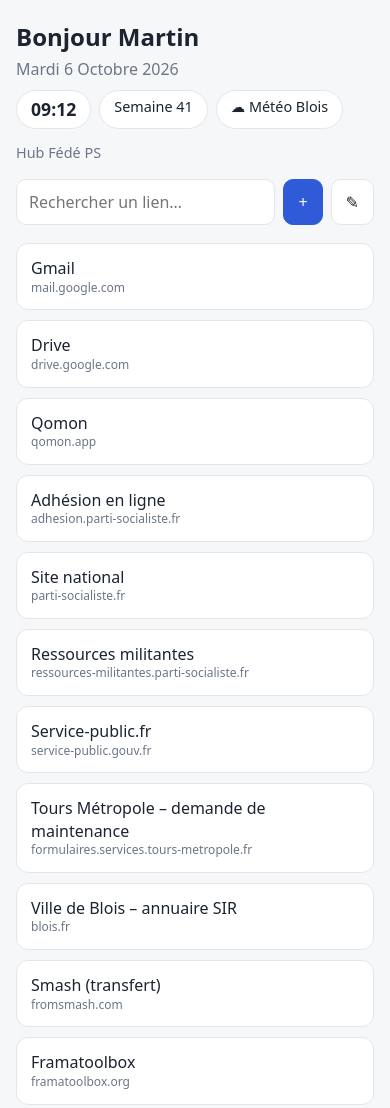
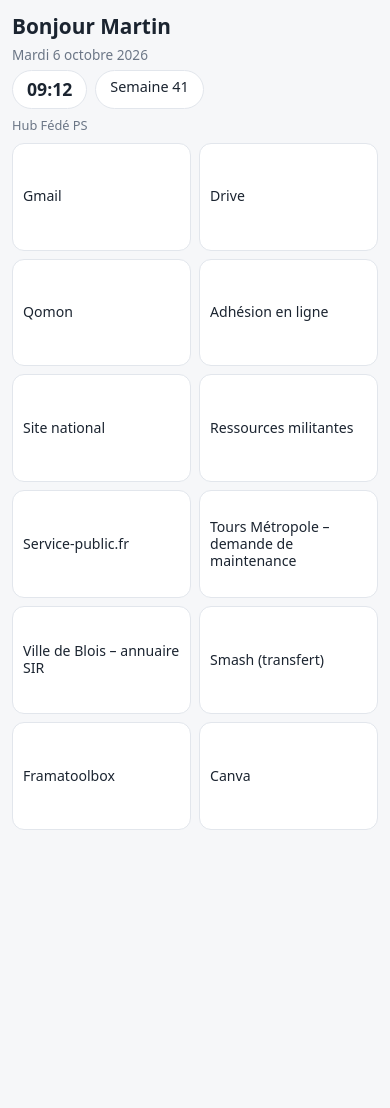
Before and after one commit to mrtnsoish/hub-fede-ps, a plain HTML site: page index.html in a window 390 px wide. Shown: the top 1108 px of the page. After the commit the page ends 844 px from the top, so only its background shows below. Drawn offline with Linux system fonts and the light colour scheme.

Commit message:
Add files via upload

```diff
--- a/index.html
+++ b/index.html
@@ -14,14 +14,14 @@
 main{max-width:760px;margin:0 auto;padding:20px 16px 48px}
 h1{font-size:1.5rem;margin:0 0 4px}
 .hero{margin-bottom:14px}
-.date{color:var(--mu);text-transform:capitalize;margin:2px 0 10px}
+.date{color:var(--mu);margin:2px 0 10px}.date::first-letter{text-transform:uppercase}
 .chips{display:flex;flex-wrap:wrap;gap:8px}
 .chip{background:var(--card);border:1px solid var(--bd);border-radius:999px;padding:6px 14px;font-size:.9rem;color:var(--tx);text-decoration:none;font-variant-numeric:tabular-nums}
 .chip.big{font-weight:600;font-size:1.1rem}
 .sub{color:var(--mu);margin:0 0 16px;font-size:.9rem}
 input,button{font:inherit;color:var(--tx)}
 input{width:100%;padding:11px 12px;border:1px solid var(--bd);border-radius:10px;background:var(--card)}
-.bar{display:flex;gap:8px;margin-bottom:18px}
+.bar{display:flex;gap:8px;margin-bottom:18px;justify-content:flex-end}
 button{border:1px solid var(--bd);background:var(--card);border-radius:10px;padding:10px 14px;cursor:pointer}
 button.pri{background:var(--ac);border-color:var(--ac);color:#fff}
 h2{font-size:.8rem;text-transform:uppercase;letter-spacing:.06em;color:var(--mu);margin:22px 0 8px}
@@ -34,6 +34,19 @@
 #form{display:none;gap:8px;flex-direction:column;background:var(--card);border:1px solid var(--bd);border-radius:12px;padding:12px;margin-bottom:18px}
 #form.on{display:flex}
 .empty{color:var(--mu);text-align:center;padding:30px 0}
+@media(max-width:600px){
+html,body{height:100%;overflow:hidden}
+main{height:100%;display:flex;flex-direction:column;padding:12px 12px 14px}
+h1{font-size:1.3rem}
+.date{font-size:.85rem;margin:0 0 6px}
+.hero{margin-bottom:0}
+.sub{margin:8px 0;font-size:.8rem}
+#list{flex:1;min-height:0;display:flex}
+.grid{flex:1;min-height:0;grid-template-columns:1fr 1fr;grid-auto-rows:1fr;gap:8px}
+.item{min-height:0}
+.item a{display:flex;align-items:center;height:100%;padding:4px 10px;font-size:.88rem;line-height:1.2}
+.item a small{display:none}
+}
 </style>
 </head>
 <body>
@@ -41,23 +54,13 @@
 <section class="hero">
 <h1 id="hello">Bonjour Martin</h1>
 <div id="date" class="date"></div>
-<div class="chips"><span id="clock" class="chip big"></span><span id="week" class="chip"></span><a id="meteo" class="chip" href="https://www.google.com/search?q=m%C3%A9t%C3%A9o+Blois" target="_blank" rel="noopener noreferrer">☁ Météo Blois</a></div>
+<div class="chips"><span id="clock" class="chip big"></span><span id="week" class="chip"></span></div>
 </section>
 <p class="sub">Hub Fédé PS</p>
-<div class="bar">
-<input id="q" type="search" placeholder="Rechercher un lien…" aria-label="Rechercher">
-<button id="add" class="pri" aria-label="Ajouter">+</button>
-<button id="edit" aria-label="Modifier">✎</button>
-</div>
-<div id="form">
-<input id="ft" placeholder="Titre">
-<input id="fu" placeholder="Adresse (https://…)" inputmode="url">
-<button id="ok" class="pri">Enregistrer le lien</button>
-</div>
 <div id="list"></div>
 </main>
 <script>
-var KEY="hub-fede-ps-v11";
+var KEY="hub-fede-ps-v16";
 var DEF=[
 {t:"Gmail",u:"https://mail.google.com",c:"Au quotidien"},
 {t:"Drive",u:"https://drive.google.com",c:"Au quotidien"},
@@ -70,7 +73,6 @@
 {t:"Ville de Blois – annuaire SIR",u:"https://www.blois.fr/annuaire/services-municipaux/sir",c:"Administration"},
 {t:"Smash (transfert)",u:"https://fromsmash.com/fr",c:"Outils"},
 {t:"Framatoolbox",u:"https://framatoolbox.org/abc/fr/",c:"Outils"},
-{t:"Météo Blois",u:"https://meteofrance.com/previsions-meteo-france/blois/41000",c:"Outils"},
 {t:"Canva",u:"https://www.canva.com/fr_fr/",c:"Outils"},
 ];
 var links,editing=false;
@@ -78,11 +80,9 @@
 function save(){try{localStorage.setItem(KEY,JSON.stringify(links))}catch(e){}}
 function host(u){try{return new URL(u).hostname.replace(/^www\./,"")}catch(e){return u}}
 function render(){
-var q=document.getElementById("q").value.toLowerCase().trim();
 var box=document.getElementById("list");box.textContent="";
 var g=document.createElement("div");g.className="grid";var n=0;
 links.forEach(function(l,i){
-if(q&&(l.t+" "+l.u).toLowerCase().indexOf(q)<0)return;
 n++;var d=document.createElement("div");d.className="item";
 var a=document.createElement("a");a.href=l.u;a.target="_blank";a.rel="noopener noreferrer";
 a.textContent=l.t;var s=document.createElement("small");s.textContent=host(l.u);a.appendChild(s);
@@ -99,16 +99,6 @@
 document.getElementById("week").textContent="Semaine "+wk(d)}
 tick();setInterval(tick,15000);
 links=load();render();
-document.getElementById("q").oninput=render;
-document.getElementById("add").onclick=function(){document.getElementById("form").classList.toggle("on")};
-document.getElementById("edit").onclick=function(){editing=!editing;render()};
-document.getElementById("ok").onclick=function(){
-var t=document.getElementById("ft").value.trim(),u=document.getElementById("fu").value.trim(),c="Autres";
-if(!t||!u)return;
-if(!/^https?:\/\//i.test(u))u="https://"+u;
-links.push({t:t,u:u,c:c});save();
-["ft","fu"].forEach(function(id){document.getElementById(id).value=""});
-document.getElementById("form").classList.remove("on");render()};
 </script>
 </body>
 </html>
```
